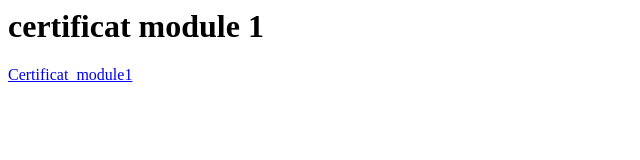
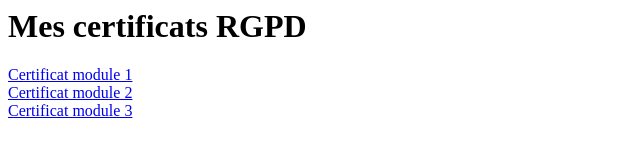
Before and after one commit to destinelnzuzikibangu-alt/Projet-html.github.io, a plain HTML site: page certificat/index.html in a window 1280 px wide. Shown: the whole page, without its empty margins (0-640 px from the left). Drawn offline with Linux system fonts and the light colour scheme.

Commit message:
Add files via upload

```diff
--- a/certificat/index.html
+++ b/certificat/index.html
@@ -4,8 +4,10 @@
     <title></title>
 </head>
 <body>
-<h1> certificat module 1 </h1>
-<a href="Certificat_module1.pdf">Certificat_module1 </a> <br>
+<h1> Mes certificats RGPD </h1>
+<a href="Certificat_module1.pdf">Certificat module 1 </a> <br>
+<a href="Certificat module 2.pdf">Certificat module 2</a> <br>
+<a href="Certificat module 3.pdf">Certificat module 3</a>
 
 </body>
 </html>
```
Also changed, not shown: 4 other files.
